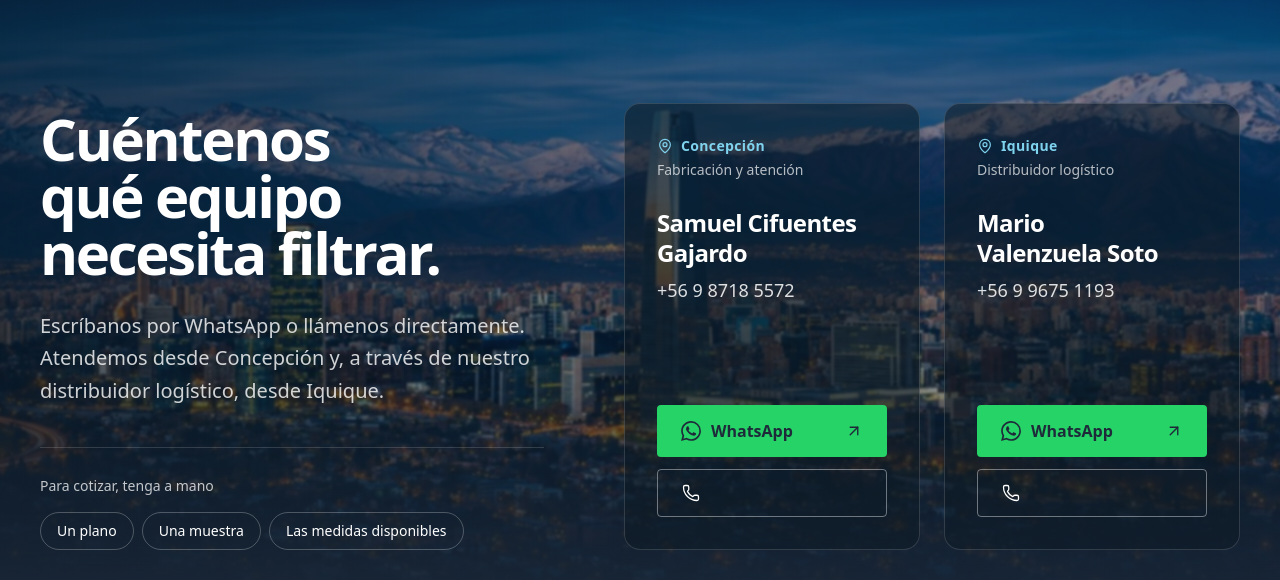
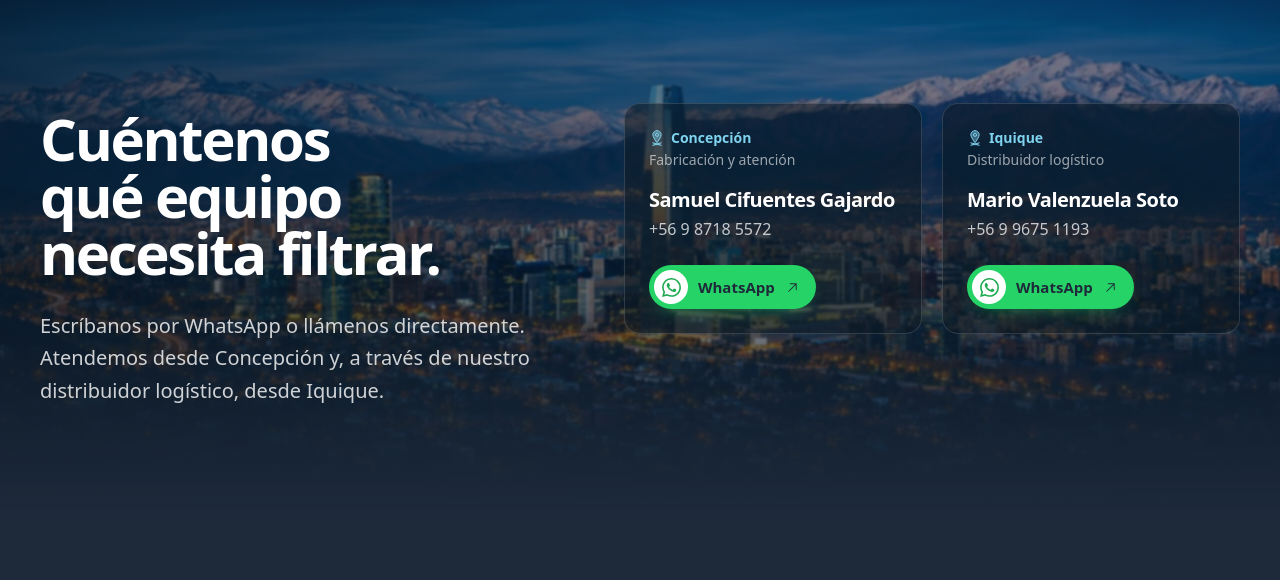
Before and after one commit to davidCamposM/nasamfb-web, an Astro site: page / in a window 1280 px wide. Both pictures are taken after a click on the link "Cotizar un filtro". Shown: the part 8445-9025 px from the top of the page. Built offline with nearby package versions, Linux system fonts and the light colour scheme; Astro itself is replaced by a stand-in of ours.

Commit message:
feat(contacto): simplificar tarjetas y botón de WhatsApp

```diff
--- a/src/sections/Contact.astro
+++ b/src/sections/Contact.astro
@@ -1,9 +1,9 @@
 ---
 import { Picture } from 'astro:assets';
-import { ArrowUpRight, Mail, MapPin, Phone } from 'lucide-react';
+import { Icon } from 'astro-icon/components';
 import fotoCiudad from '@/assets/hero/ciudad-cordillera-noche.jpg';
 import IconWhatsApp from '@/components/IconWhatsApp.astro';
-import { getSite, telefonoHref, whatsapp } from '@/lib/site';
+import { getSite, whatsapp } from '@/lib/site';
 
 const { contacto, nosotros } = await getSite();
 const roles = new Map(nosotros.presencia.map((lugar) => [lugar.ciudad, lugar.detalle]));
@@ -28,17 +28,6 @@ const roles = new Map(nosotros.presencia.map((lugar) => [lugar.ciudad, lugar.det
       <h2 id="contacto-titulo" class="display max-w-[14ch] text-h1">{contacto.titulo}</h2>
       <p class="mt-7 max-w-[44ch] text-lead leading-relaxed text-white/80">{contacto.bajada}</p>
 
-      <div class="mt-10 border-t border-white/15 pt-7">
-        <p class="text-sm font-medium text-white/75">{contacto.prepararTitulo}</p>
-        <ul class="mt-4 flex flex-wrap gap-2" aria-label={contacto.prepararTitulo}>
-          {
-            nosotros.consultas.insumos.map((insumo) => (
-              <li class="rounded-full border border-white/25 px-4 py-2 text-sm font-medium">{insumo}</li>
-            ))
-          }
-        </ul>
-      </div>
-
       {
         contacto.email && (
           <a
@@ -46,49 +35,37 @@ const roles = new Map(nosotros.presencia.map((lugar) => [lugar.ciudad, lugar.det
             class="link-line mt-8 inline-flex items-center gap-2.5 text-lg text-[#7fd3ee]"
             aria-label={`${contacto.correo}: ${contacto.email}`}
           >
-            <Mail size={19} strokeWidth={1.6} aria-hidden="true" />
+            <Icon name="correo" size={20} aria-hidden="true" class="icon-duo icon-duo--claro" />
             {contacto.email}
           </a>
         )
       }
     </div>
 
-    <ul class="grid gap-5 sm:grid-cols-2 lg:gap-6">
+    <ul class="grid content-start gap-4 sm:grid-cols-2 lg:gap-5">
       {
         contacto.personas.map((persona) => (
           <li class="reveal">
-            <article class="contact-card flex h-full flex-col rounded-2xl p-7 md:p-8">
-              <p class="flex items-center gap-2 text-sm font-semibold tracking-wide text-[#7fd3ee]">
-                <MapPin size={16} strokeWidth={1.8} aria-hidden="true" />
+            <article class="contact-card flex h-full flex-col rounded-2xl p-6">
+              <p class="flex items-center gap-1.5 text-sm font-semibold text-[#7fd3ee]">
+                <Icon name="ubicacion" size={16} aria-hidden="true" class="icon-duo icon-duo--claro" />
                 {persona.ciudad}
               </p>
-              {roles.get(persona.ciudad) && <p class="mt-1 text-sm text-white/70">{roles.get(persona.ciudad)}</p>}
-              <h3 class="mt-7 text-2xl font-semibold leading-tight tracking-tight">{persona.nombre}</h3>
-              <p class="mt-2 text-lg tabular-nums text-white/85">{persona.telefono}</p>
+              {roles.get(persona.ciudad) && <p class="mt-0.5 text-sm text-white/60">{roles.get(persona.ciudad)}</p>}
+              <h3 class="mt-4 text-xl font-semibold leading-snug tracking-tight">{persona.nombre}</h3>
+              <p class="mt-1 tabular-nums text-white/75">{persona.telefono}</p>
 
-              <div class="mt-auto flex flex-col gap-3 pt-9">
+              <div class="mt-auto pt-6">
                 <a
                   href={whatsapp(persona.telefono, contacto.mensajeWhatsapp)}
                   target="_blank"
                   rel="noopener"
-                  class="contact-card__whatsapp btn w-full justify-between bg-[#25d366] text-ink hover:bg-white"
+                  class="contact-wa"
                   aria-label={`${contacto.whatsapp} a ${persona.nombre}, ${persona.ciudad}`}
                 >
-                  <span class="inline-flex items-center gap-2.5">
-                    <IconWhatsApp size={20} />
-                    {contacto.whatsappBoton}
-                  </span>
-                  <ArrowUpRight size={18} strokeWidth={1.8} aria-hidden="true" />
-                </a>
-                <a
-                  href={telefonoHref(persona.telefono)}
-                  class="btn w-full justify-between border-[1.5px] border-white/40 text-white hover:border-white hover:bg-white hover:text-ink"
-                  aria-label={`${contacto.llamar} a ${persona.nombre}, ${persona.telefono}`}
-                >
-                  <span class="inline-flex items-center gap-2.5">
-                    <Phone size={18} strokeWidth={1.7} aria-hidden="true" />
-                    {contacto.llamar}
-                  </span>
+                  <span class="contact-wa__chip" aria-hidden="true"><IconWhatsApp size={19} /></span>
+                  <span class="contact-wa__label">{contacto.whatsappBoton}</span>
+                  <span class="contact-wa__arrow" aria-hidden="true"><Icon name="ph:arrow-up-right" size={15} /></span>
                 </a>
               </div>
             </article>
--- a/src/sections/Footer.astro
+++ b/src/sections/Footer.astro
@@ -1,5 +1,5 @@
 ---
-import { ArrowUp } from 'lucide-react';
+import { Icon } from 'astro-icon/components';
 import IconWhatsApp from '@/components/IconWhatsApp.astro';
 import Logo from '@/components/Logo.astro';
 import { getSite, whatsapp } from '@/lib/site';
@@ -67,7 +67,7 @@ const year = new Date().getFullYear();
       <p>{site.nosotros.presencia.map((lugar) => lugar.ciudad).join(' · ')}, Chile</p>
       <a href="#" class="inline-flex items-center gap-2 hover:text-white">
         {footer.volverArriba}
-        <ArrowUp size={16} strokeWidth={1.7} aria-hidden="true" />
+        <Icon name="ph:arrow-up" size={16} aria-hidden="true" />
       </a>
     </div>
   </div>
```
